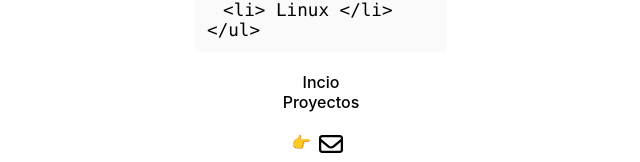
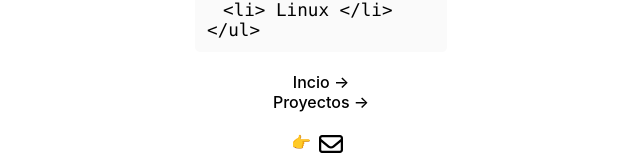
Before and after one commit to husani925/my-portfolio-next, a Next.js app: page / in a window 1280 px wide. Shown: the part 606-768 px from the top of the page, without its empty margins (319-959 px from the left). Built offline with nearby package versions, Linux system fonts and the light colour scheme.

Commit message:
add arrow

```diff
--- a/components/Navbar.js
+++ b/components/Navbar.js
@@ -7,12 +7,12 @@ export const Navbar = () => {
     <ul className={styles.listul}>
       <li className={styles.list}>
         <Link href="/">
-          <a>Incio</a>
+          <a>Incio &rarr;</a>
         </Link>
       </li>
       <li className={styles.list}>
         <Link href="/projects">
-          <a>Proyectos</a>
+          <a>Proyectos &rarr;</a>
         </Link>
       </li>
     </ul>
```
